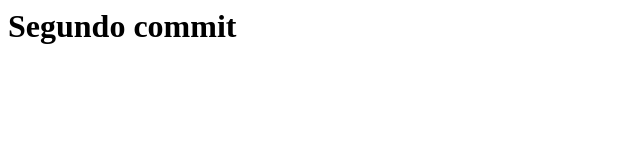
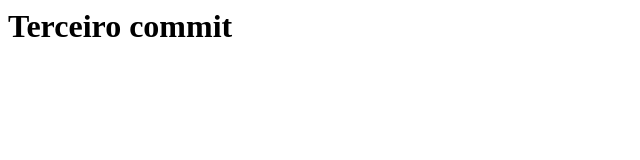
Before and after one commit to jmothug/git-one, a plain HTML site: page index.html in a window 1280 px wide. Shown: the full height of the page, 0-640 px from the left. Drawn offline with Linux system fonts and the light colour scheme.

Commit message:
terceiro commit

```diff
--- a/index.html
+++ b/index.html
@@ -1,6 +1,6 @@
 <html>
 <head></head>
 <body>
-  <h1>Segundo commit</h1>
+  <h1>Terceiro commit</h1>
 </body>
 </html>
```
